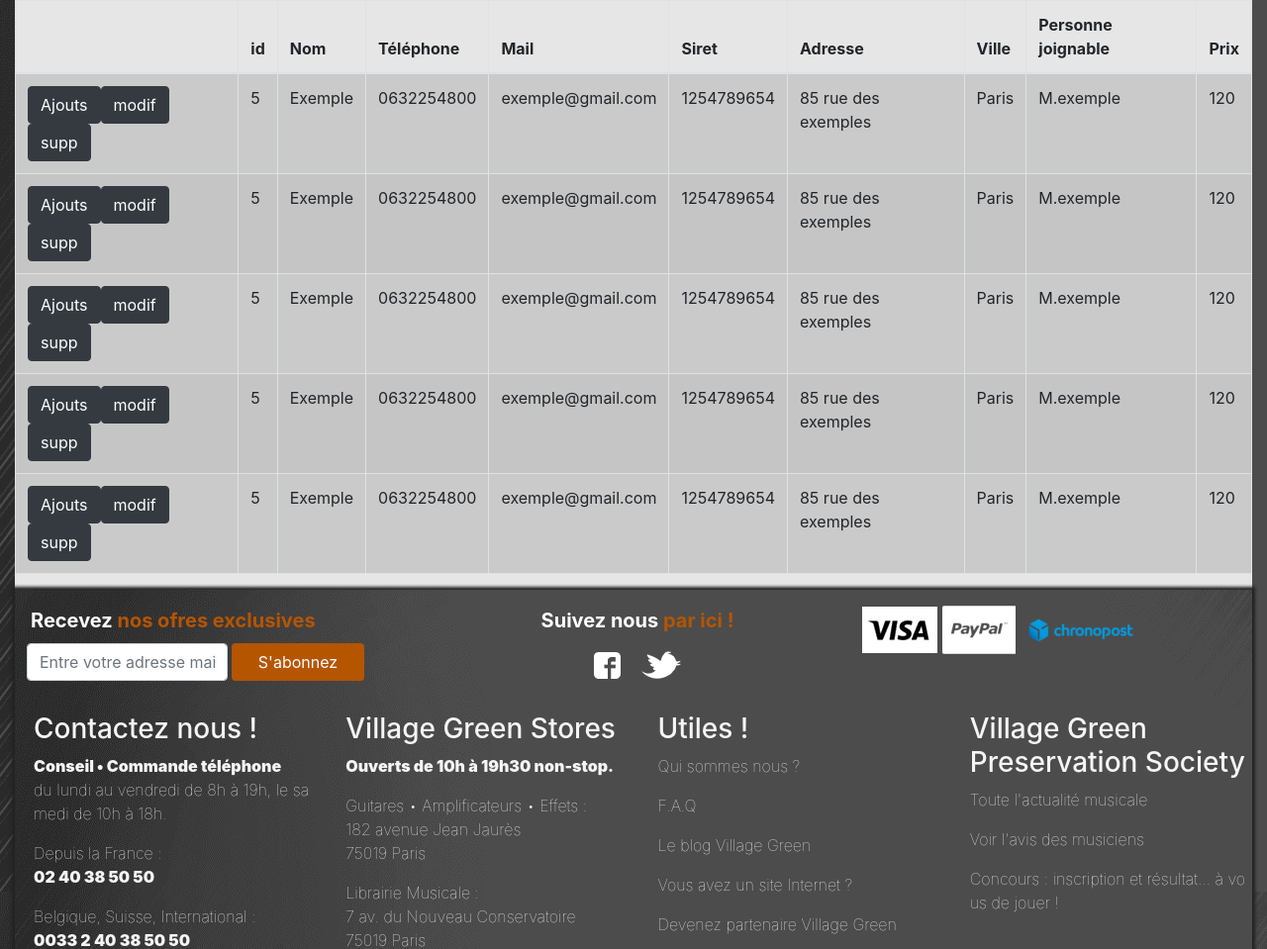
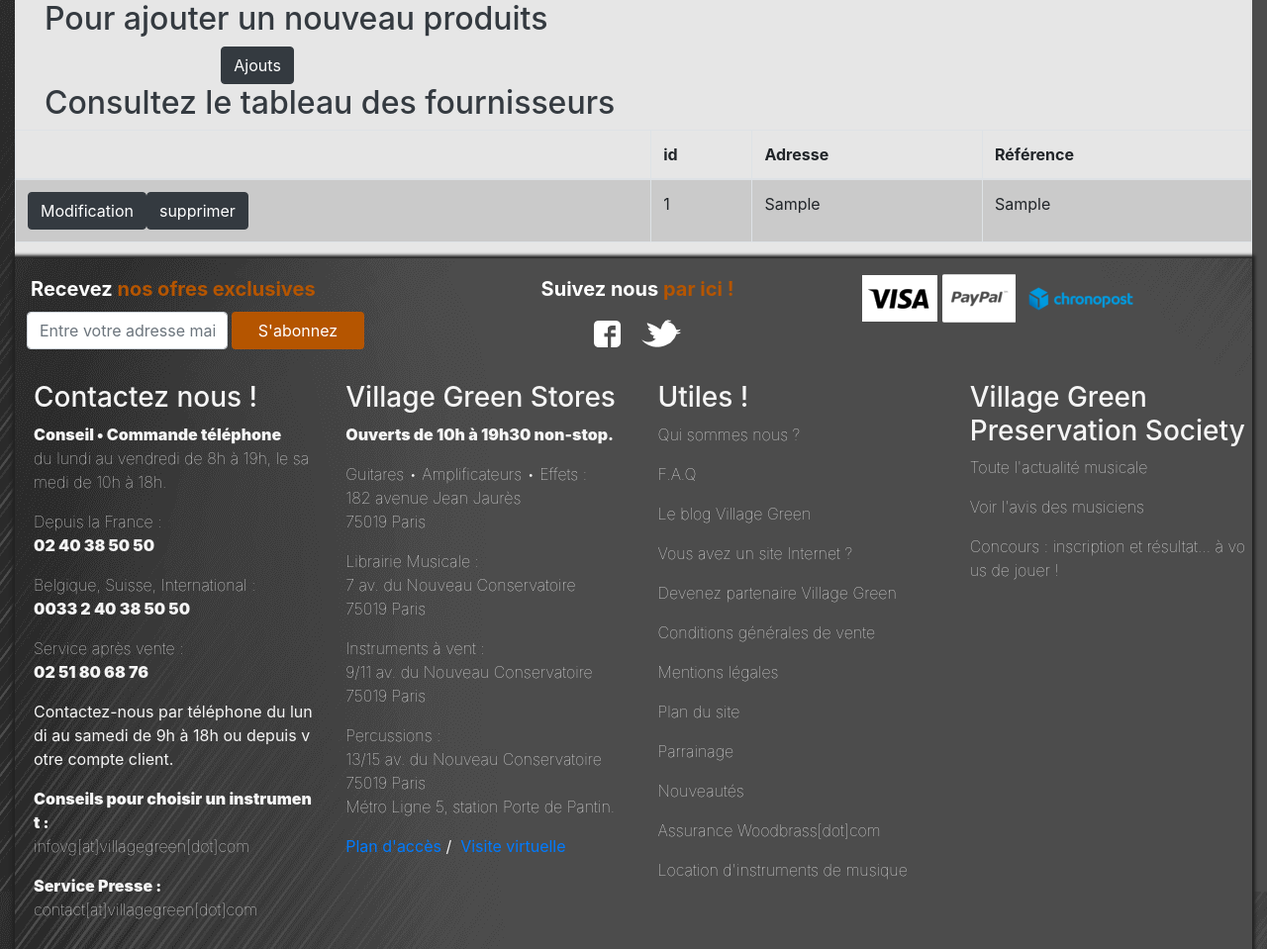
Before and after one commit to gauth80/BACKUP, a CodeIgniter app: page /filRouge/index.php/fournisseurs/fourni_list in a window 1280 px wide. Shown: the part 149-1108 px from the top of the page at 99% size. Run offline with CodeIgniter, Linux system fonts and the light colour scheme; tables that the repository leaves empty hold one stand-in row (values such as "Sample post").

Commit message:
MCD/MLD/MPD fichier travail d'auj

```diff
--- a/application/config/autoload.php
+++ b/application/config/autoload.php
@@ -132,4 +132,4 @@ $autoload['language'] = array();
 |
 |	$autoload['model'] = array('first_model' => 'first');
 */
-$autoload['model'] = array();
+$autoload['model'] = array("fournisseur");
--- a/application/config/database.php
+++ b/application/config/database.php
@@ -78,7 +78,7 @@ $db['default'] = array(
 	'hostname' => 'localhost',
 	'username' => 'root',
 	'password' => '',
-	'database' => 'v-green',
+	'database' => 'v_green',
 	'dbdriver' => 'mysqli',
 	'dbprefix' => '',
 	'pconnect' => FALSE,
--- a/application/controllers/fournisseurs.php
+++ b/application/controllers/fournisseurs.php
@@ -3,14 +3,50 @@ defined('BASEPATH') or exit('No direct script access allowed');
 class Fournisseurs extends CI_Controller
 {
   /**
-   * \brief
-   * \return
+   * \brief page de la liste des fournisseurs
+   * \return  page fournisseur avec tableaux de variable
    * \author LEGRIS Augustin
    * \date 14/04/2020
    */
   public function fourni_list()
   {
-    $this->templates->display('fourni_list');
+    $data["fournisseurs"]=$this->fournisseur->fourniList();
+    $this->templates->display('fourni_list', $data);
+  }
+  /**
+   * \brief page d'ajout fournisseur
+   * \return  page formulaire d'ajout fournisseur
+   * \author LEGRIS Augustin
+   * \date 14/04/2020
+   */
+  public function fourniAjouts()
+  {
+    if($this->input->post())
+    {
+      $adresse ="/^[0-9a-zA-Z]+(?:(?:[\'\s\-\/])?[a-zA-Z]+)*$/";
+      $ref = "/^[0-9a-zA-Z]*$/";
+
+      $this->form_validation->set_rules('adresse','adresse',"required|regex_match[$adresse]",array('required' => 'Il faut une %s ','regex_match' => 'Il faut une %s '));
+      $this->form_validation->set_rules('ref','Références',"required|regex_match[$ref]|is_unique[fournisseurs.FOU_REF]",array('required' => 'La %s manquante','regex_match' => 'La %s incorrect',"is_unique"=>'La %s existe déjà'));
+      $this->form_validation->set_error_delimiters('<div class="alert alert-danger">','</div>');
+
+      if($this->form_validation->run() == FALSE)
+      {
+          $this->templates->display('fourniAjouts');
+      }
+      else
+      {
+          $res=$this->input->post();
+          $data=array('FOU_ADRESSE'=> $res['adresse'],
+                      'FOU_REF'=> $res['ref']
+                      );
+          $this->fournisseur->fourniAj($data);
+          redirect('fournisseurs/fourni_list');
+      }
+    }
+    else{
+          $this->templates->display('fourniAjouts');
+        }
   }
   /**
    * \brief
@@ -18,18 +54,47 @@ class Fournisseurs extends CI_Controller
    * \author LEGRIS Augustin
    * \date 14/04/2020
    */
-  public function fourniAjouts()
+  public function fourniModif($id)
   {
-    $this->templates->display('fourniAjouts');
+
+    $this->load->model('fournisseur');
+    $fourni=$this->fournisseur->fourniTab($id);
+    $data["fournisseurs"]=$fourni;
+    if($this->input->post())
+    {
+      $adresse ="/^[0-9a-zA-Z]+(?:(?:[\'\s\-\/])?[a-zA-Z]+)*$/";
+      $ref = "/^[0-9a-zA-Z]*$/";
+
+      $this->form_validation->set_rules('adresse','adresse',"required|regex_match[$adresse]",array('required' => 'Il faut une %s ','regex_match' => 'Il faut une %s '));
+      $this->form_validation->set_rules('ref','Références',"required|regex_match[$ref]|is_unique[fournisseurs.FOU_REF]",array('required' => 'La %s manquante','regex_match' => 'La %s incorrect',"is_unique"=>'La %s existe déjà'));
+      $this->form_validation->set_error_delimiters('<div class="alert alert-danger">','</div>');
+
+      if($this->form_validation->run() == FALSE)
+      {
+          $this->templates->display('fourniModif', $data);
+      }
+      else
+      {
+          $res=$this->input->post();
+          $data=array('FOU_ADRESSE'=> $res['adresse'],
+                      'FOU_REF'=> $res['ref']
+                      );
+          $this->fournisseur->fourniMaj($data);
+          redirect('fournisseurs/fourni_list');
+      }
+    }
+    else{
+          $this->templates->display('fourniModif', $data);
+        }
   }
-  /**
+    /**
    * \brief
    * \return
    * \author LEGRIS Augustin
    * \date 14/04/2020
    */
-  public function fourniModif()
+  public function fourniDel()
   {
-    $this->templates->display('fourniModif');
+
   }
 }
--- /dev/null
+++ b/application/models/fournisseur.php
@@ -0,0 +1,66 @@
+<?php if (!defined('BASEPATH')) exit('No direct script access allowed');
+class Fournisseur extends CI_model
+{
+    //----------------------------------------------------------affichage-------------------
+      /**
+     * \brief affichage toute la table
+     * \return table de variables
+     * \autor Augustin LEGRIS
+     * \date 05/05/2020
+     */
+    public function fourniList()
+    {
+        $fourni= $this->db->get('fournisseurs');
+        return $fourni->result();
+    }
+    //--------------------------------------------------------detail----------------------
+      /**
+     * \brief affichage du detail
+     * \param id id du fournisseur
+     * \return table variable(info du fourni)
+     * \autor Augustin LEGRIS
+     * \date 05/05/2020
+     */
+    public function FourniTab($id)
+    {
+    $detail=$this->db->where("FOU_ID",$id)->get('fournisseurs'); // requêtes
+
+    return $detail->row();
+    }
+    //---------------------------------------------------------ajout----------------------
+        /**
+     * \brief ajout d'un fournisseur
+     * \param add fournisseur a ajouté
+     * \return table de variables
+     * \autor Augustin LEGRIS
+     * \date 05/05/2020
+     */
+    public function fourniAj($add)
+    {
+        $this->db->insert('fournisseurs',$add);
+    }
+    //---------------------------------------------------------maj---------------------
+       /**
+     * \brief maj d'un fournisseur
+     * \param id id du fournisseur
+     * \param maj variable à ajouter
+     * \return table de variables
+     * \autor Augustin LEGRIS
+     * \date 05/05/2020
+     */
+    public function fourniMaj($id,$maj)
+    {
+        $this->db->update('fournisseurs', $maj ,'fou_id='.$id);
+    }
+    //-----------------------------------------------------------suppression------------
+        /**
+     * \brief supression d'un fournisseur
+     * \param id id du fournisseur a supprimé
+     * \autor Augustin LEGRIS
+     * \date 05/05/2020
+     */
+    public function delFourni($id)
+    {
+        $this->db->delete('fournisseurs','fou_id='.$id);
+    }
+}
--- a/application/views/fourni_list.php
+++ b/application/views/fourni_list.php
@@ -1,81 +1,33 @@
 <div class="table-responsive">
 <table class="table table-striped table-hover table-bordered">
+
+    <h1 class="text-dark">Pour ajouter un nouveau produits</h1>
+    <a href="<?= site_url('fournisseurs/fourniAjouts/');?>"><button class="btn btn-dark offset-2"><i class="fas fa-pencil-alt"></i> Ajouts</button></a>
     <thead>
     <tr>
         <th> </th>
         <th>id</th>
-        <th>Nom</th>
-        <th>Téléphone</th>
-        <th>Mail</th>
-        <th>Siret</th>
         <th>Adresse</th>
-        <th>Ville</th>
-        <th>Personne joignable</th>
-        <th>Prix</th>
+        <th>Référence</th>
+
     </tr>
     </thead>
+    <h1 class="text-dark"> Consultez le tableau des fournisseurs</h1>
     <tbody>
+    <?php
+        foreach($fournisseurs as $fourni)
+        {
+            ?>
+        <tr class="table-active">
+        <td><a href="<?= site_url('fournisseurs/fourniModif/'.$fourni->FOU_ID);?>"><button class="btn btn-dark"><i class="fas fa-pencil-alt"></i> Modification</button></a><a href="<?= site_url('fournisseurs/fourniDel/'.$fourni->FOU_ID);?>"><button class="btn btn-dark"><i class="fas fa-pencil-alt"></i> supprimer</button></a></td>
+                    <td><?=$fourni->FOU_ID?></td>
+                    <td><?=$fourni->FOU_ADRESSE?></td>
+                    <td><?=$fourni->FOU_REF?></td>
 
-        <tr class="table-active">
-            <td><a href="<?php echo site_url("fournisseurs/fourniAjouts");?>" class="btn btn-dark" target="_blank"> Ajouts</a><a href="<?php echo site_url("fournisseurs/fourniModif");?>" class="btn btn-dark" target="_blank"> modif</a><a href="/" class="btn btn-dark" target="_blank"> supp</a></td>
-            <td>5</td>
-            <td>Exemple</td>
-            <td>0632254800</td>
-            <td>exemple@gmail.com</td>
-            <td>1254789654</td>
-            <td>85 rue des exemples</td>
-            <td>Paris</td>
-            <td>M.exemple</td>
-            <td>120</td>
         </tr>
-        <tr class="table-active">
-            <td><a href="<?php echo site_url("fournisseurs/fourniAjouts");?>" class="btn btn-dark" target="_blank"> Ajouts</a><a href="<?php echo site_url("fournisseurs/fourniModif");?>" class="btn btn-dark" target="_blank"> modif</a><a href="/" class="btn btn-dark" target="_blank"> supp</a></td>
-            <td>5</td>
-            <td>Exemple</td>
-            <td>0632254800</td>
-            <td>exemple@gmail.com</td>
-            <td>1254789654</td>
-            <td>85 rue des exemples</td>
-            <td>Paris</td>
-            <td>M.exemple</td>
-            <td>120</td>
-        </tr>
-        <tr class="table-active">
-            <td><a href="<?php echo site_url("fournisseurs/fourniAjouts");?>" class="btn btn-dark" target="_blank"> Ajouts</a><a href="<?php echo site_url("fournisseurs/fourniModif");?>" class="btn btn-dark" target="_blank"> modif</a><a href="/" class="btn btn-dark" target="_blank"> supp</a></td>
-            <td>5</td>
-            <td>Exemple</td>
-            <td>0632254800</td>
-            <td>exemple@gmail.com</td>
-            <td>1254789654</td>
-            <td>85 rue des exemples</td>
-            <td>Paris</td>
-            <td>M.exemple</td>
-            <td>120</td>
-        </tr>
-        <tr class="table-active">
-            <td><a href="<?php echo site_url("fournisseurs/fourniAjouts");?>" class="btn btn-dark" target="_blank"> Ajouts</a><a href="<?php echo site_url("fournisseurs/fourniModif");?>" class="btn btn-dark" target="_blank"> modif</a><a href="/" class="btn btn-dark" target="_blank"> supp</a></td>
-            <td>5</td>
-            <td>Exemple</td>
-            <td>0632254800</td>
-            <td>exemple@gmail.com</td>
-            <td>1254789654</td>
-            <td>85 rue des exemples</td>
-            <td>Paris</td>
-            <td>M.exemple</td>
-            <td>120</td>
-        </tr>
-        <tr class="table-active">
-            <td><a href="<?php echo site_url("fournisseurs/fourniAjouts");?>" class="btn btn-dark" target="_blank"> Ajouts</a><a href="<?php echo site_url("fournisseurs/fourniModif");?>" class="btn btn-dark" target="_blank"> modif</a><a href="/" class="btn btn-dark" target="_blank"> supp</a></td>
-            <td>5</td>
-            <td>Exemple</td>
-            <td>0632254800</td>
-            <td>exemple@gmail.com</td>
-            <td>1254789654</td>
-            <td>85 rue des exemples</td>
-            <td>Paris</td>
-            <td>M.exemple</td>
-            <td>120</td>
-        </tr>
+        <?php
+        }
+?>
 </tbody>
 </table>
 </div>
--- a/assets/v-green.sql
+++ b/assets/v_green.sql
@@ -19,7 +19,7 @@ SET time_zone = "+00:00";
 /*!40101 SET NAMES utf8mb4 */;
 
 --
--- Base de données :  `v-green`
+-- Base de données :  `v_green`
 --
 
 DELIMITER $$
```
Also changed, not shown: application/views/fourniAjouts.php (+12 -34 lines), application/views/fourniModif.php (+12 -34 lines), 3 other files.
